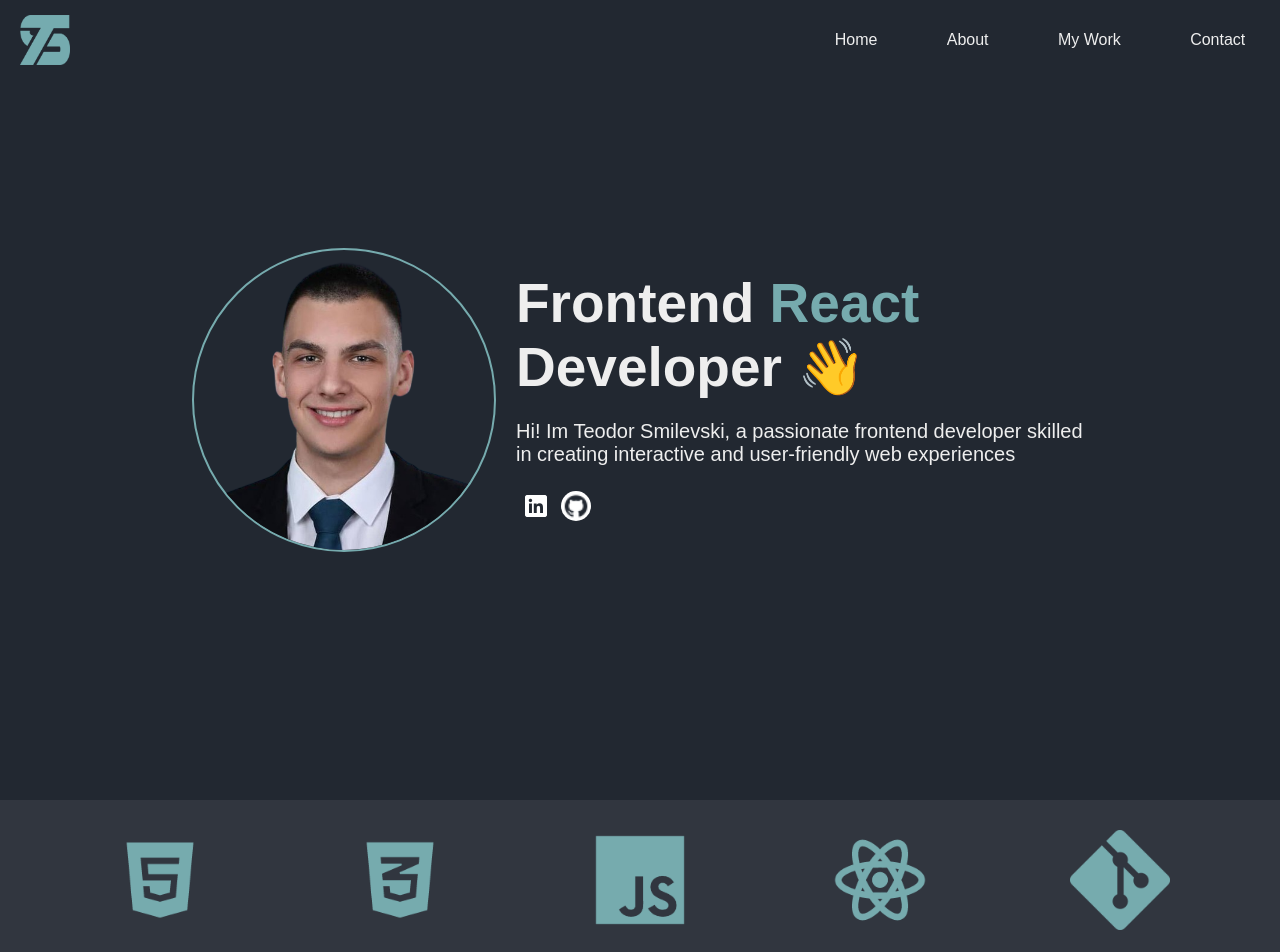
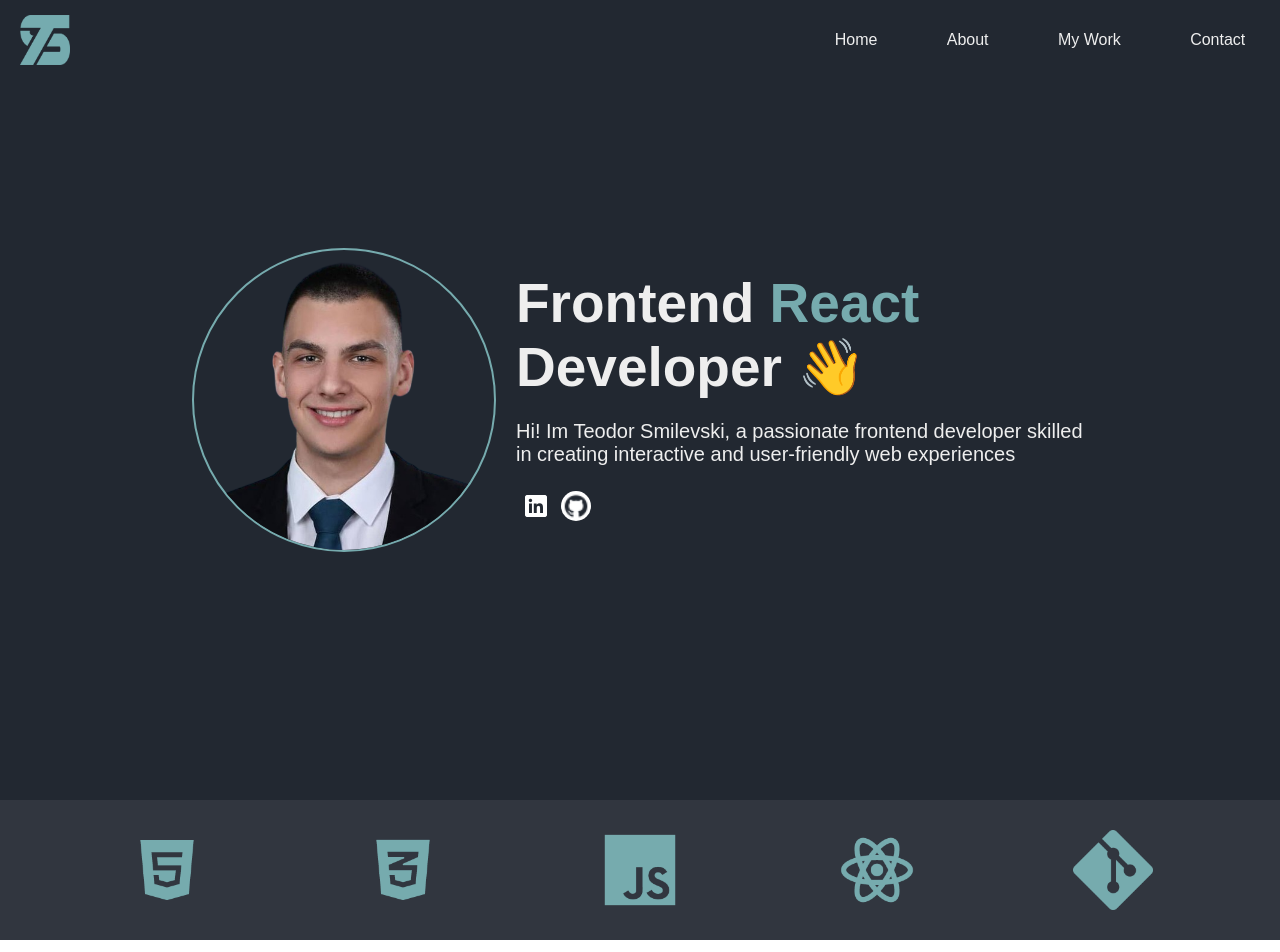
Before and after one commit to teodorSmilevski/personal-portfolio, a React (Vite) app: page / in a window 1280 px wide. Shown: the top 952 px of the page. Built offline with nearby package versions, Linux system fonts and the light colour scheme.

Commit message:
Changed the technologies section for differen media screens

```diff
--- a/src/index.css
+++ b/src/index.css
@@ -168,6 +168,10 @@
     width: 50px;
     height: 50px;
   }
+  #technologies img {
+    width: 60px;
+    height: 60px;
+  }
 }
 @media screen and (min-width: 769px) and (max-width: 1039px) {
   .header-content {
@@ -178,9 +182,17 @@
     width: 250px;
     height: 250px;
   }
+  #technologies img {
+    width: 70px;
+    height: 70px;
+  }
 }
 @media screen and (min-width: 1040px) and (max-width: 1460px) {
   .header-content {
     width: 70%;
   }
+  #technologies img {
+    width: 80px;
+    height: 80px;
+  }
 }
```
